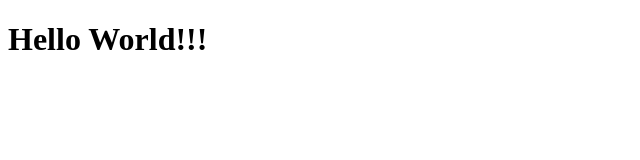
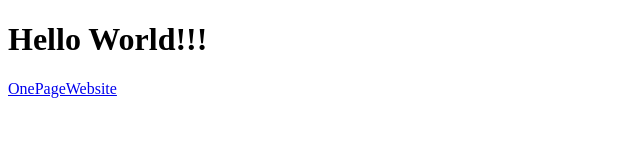
Before and after one commit to Gee-Flash/Gee-Flash.github.io, a plain HTML site: page index.html in a window 1280 px wide. Shown: the whole page, without its empty margins (0-640 px from the left). Drawn offline with Linux system fonts and the light colour scheme.

Commit message:
add my website

```diff
--- a/index.html
+++ b/index.html
@@ -7,6 +7,6 @@
 </head>
 <body>
     <h1>Hello World!!!</h1>
-    <a href="gee-flash.github.io/OnePageWebsite/"></a>
+    <a href="gee-flash.github.io/OnePageWebsite/">OnePageWebsite</a>
 </body>
 </html>
```
